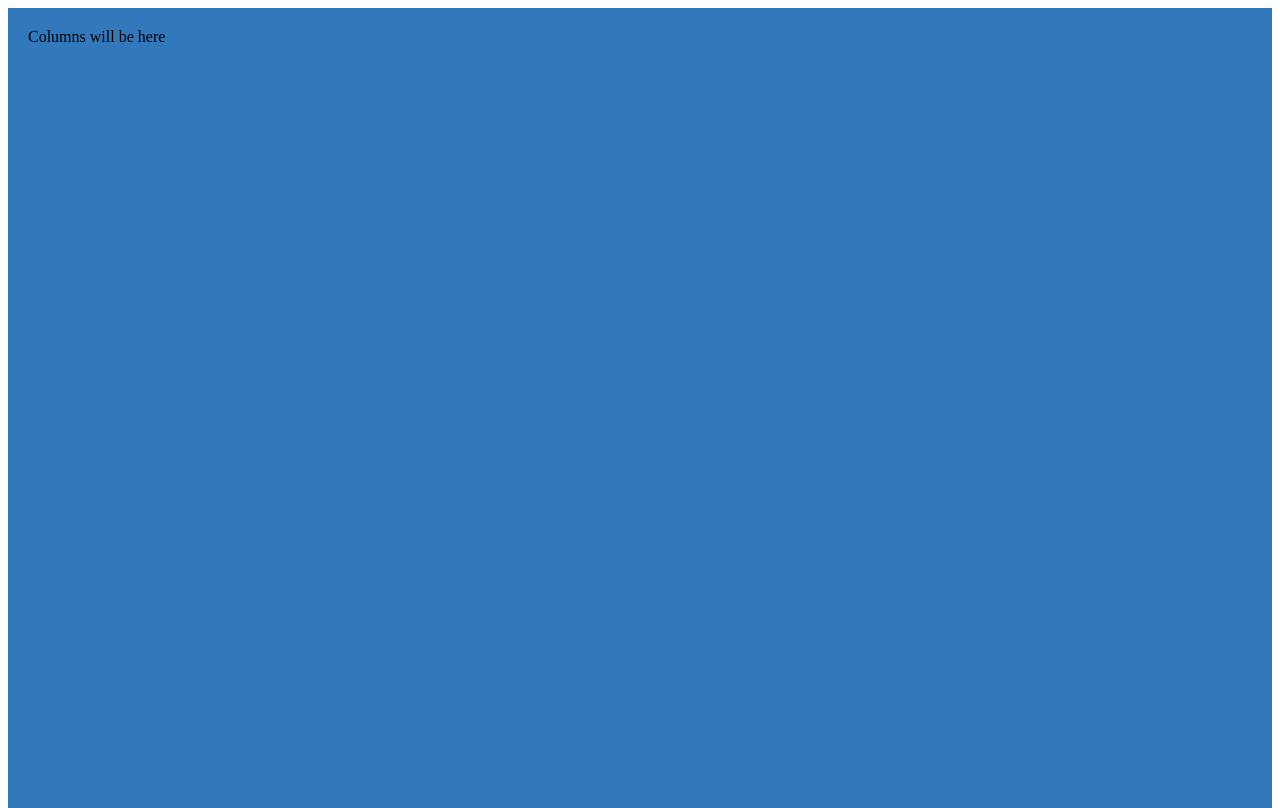
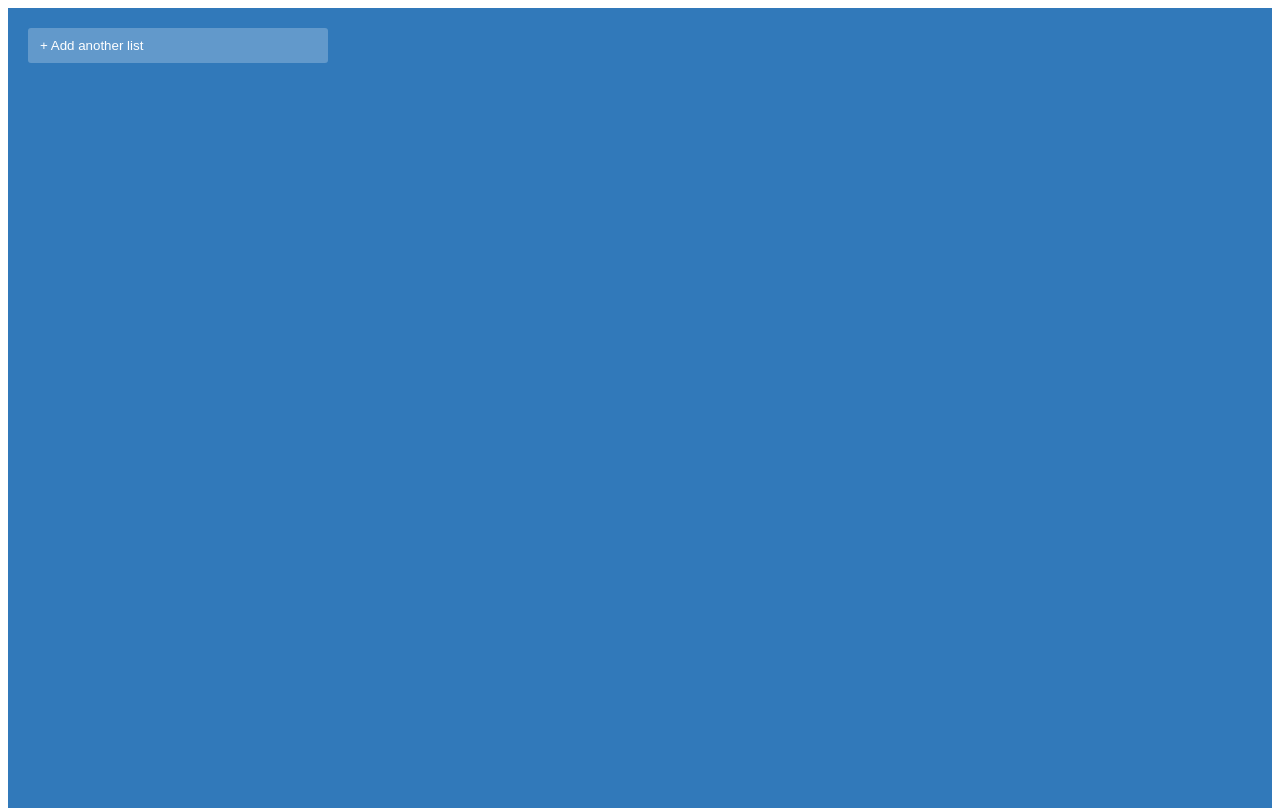
Before and after one commit to baptistemcn/trello-clone, a React (Create React App) app: page / in a window 1280 px wide. Built offline with nearby package versions, Linux system fonts and the light colour scheme.

Commit message:
feat: Add New Item

```diff
--- /dev/null
+++ b/src/AddNewItem.tsx
@@ -0,0 +1,31 @@
+import React, { useState } from "react";
+
+import { AddItemButton } from "./styles";
+import { NewItemForm } from "./NewItemForm";
+
+type AddNewItemProps = {
+  onAdd(text: string): void;
+  toogleButtonText: string;
+  dark?: boolean;
+};
+
+export const AddNewItem = (props: AddNewItemProps) => {
+  const [showForm, setShowForm] = useState<boolean>(false);
+  const { onAdd, toogleButtonText, dark } = props;
+
+  if (showForm) {
+    return (
+      <NewItemForm
+        onAdd={(text) => {
+          onAdd(text);
+          setShowForm(false);
+        }}
+      />
+    );
+  }
+  return (
+    <AddItemButton dark={dark} onClick={() => setShowForm(true)}>
+      {toogleButtonText}
+    </AddItemButton>
+  );
+};
--- a/src/App.tsx
+++ b/src/App.tsx
@@ -1,7 +1,12 @@
 import React from "react";
 
 import { AppContainer } from "./styles";
+import { AddNewItem } from "./AddNewItem";
 
 export const App = () => {
-  return <AppContainer>Columns will be here</AppContainer>;
+  return (
+    <AppContainer>
+      <AddNewItem toogleButtonText="+ Add another list" onAdd={console.log} />
+    </AppContainer>
+  );
 };
--- /dev/null
+++ b/src/NewItemForm.tsx
@@ -0,0 +1,17 @@
+import React, { useState } from "react";
+
+import { NewItemButton, NewItemFormContaner, NewItemInput } from "./styles";
+
+type NewItemFormProps = {
+  onAdd(text: string): void;
+};
+
+export const NewItemForm = ({ onAdd }: NewItemFormProps) => {
+  const [text, setText] = useState("");
+  return (
+    <NewItemFormContaner>
+      <NewItemInput value={text} onChange={(e) => setText(e.target.value)} />
+      <NewItemButton onClick={() => onAdd(text)}>Create</NewItemButton>
+    </NewItemFormContaner>
+  );
+};
--- a/src/styles.ts
+++ b/src/styles.ts
@@ -1,4 +1,8 @@
 import styled from "styled-components";
+
+type AddItemButtonProps = {
+  dark?: boolean;
+};
 
 export const AppContainer = styled.div`
   align-items: flex-start;
@@ -34,3 +38,46 @@
   border-radius: 3px;
   box-shadow: #091e4240 0px 1px 0px 0px;
 `;
+
+export const AddItemButton = styled.button<AddItemButtonProps>`
+  background-color: #ffffff3d;
+  border-radius: 3px;
+  border: none;
+  color: ${(props) => (props.dark ? "#000" : "#fff")};
+  cursor: pointer;
+  max-width: 300px;
+  padding: 10px 12px;
+  text-align: left;
+  transition: background 85ms ease-in;
+  width: 100%;
+  &:hover {
+    background-color: #ffffff52;
+  }
+`;
+
+export const NewItemFormContaner = styled.div`
+  max-width: 300px;
+  display: flex;
+  flex-direction: column;
+  width: 100%;
+  align-items: flex-start;
+`;
+
+export const NewItemButton = styled.button`
+  background-color: #5aac44;
+  border-radius: 3px;
+  border: none;
+  box-shadow: none;
+  color: #fff;
+  padding: 6px 12px;
+  text-align: center;
+`;
+
+export const NewItemInput = styled.input`
+  border-radius: 3px;
+  border: none;
+  box-shadow: #091e4240 0px 1px 0px 0px;
+  margin-bottom: 0.5rem;
+  padding: 0.5rem 1rem;
+  width: 100%;
+`;
```
